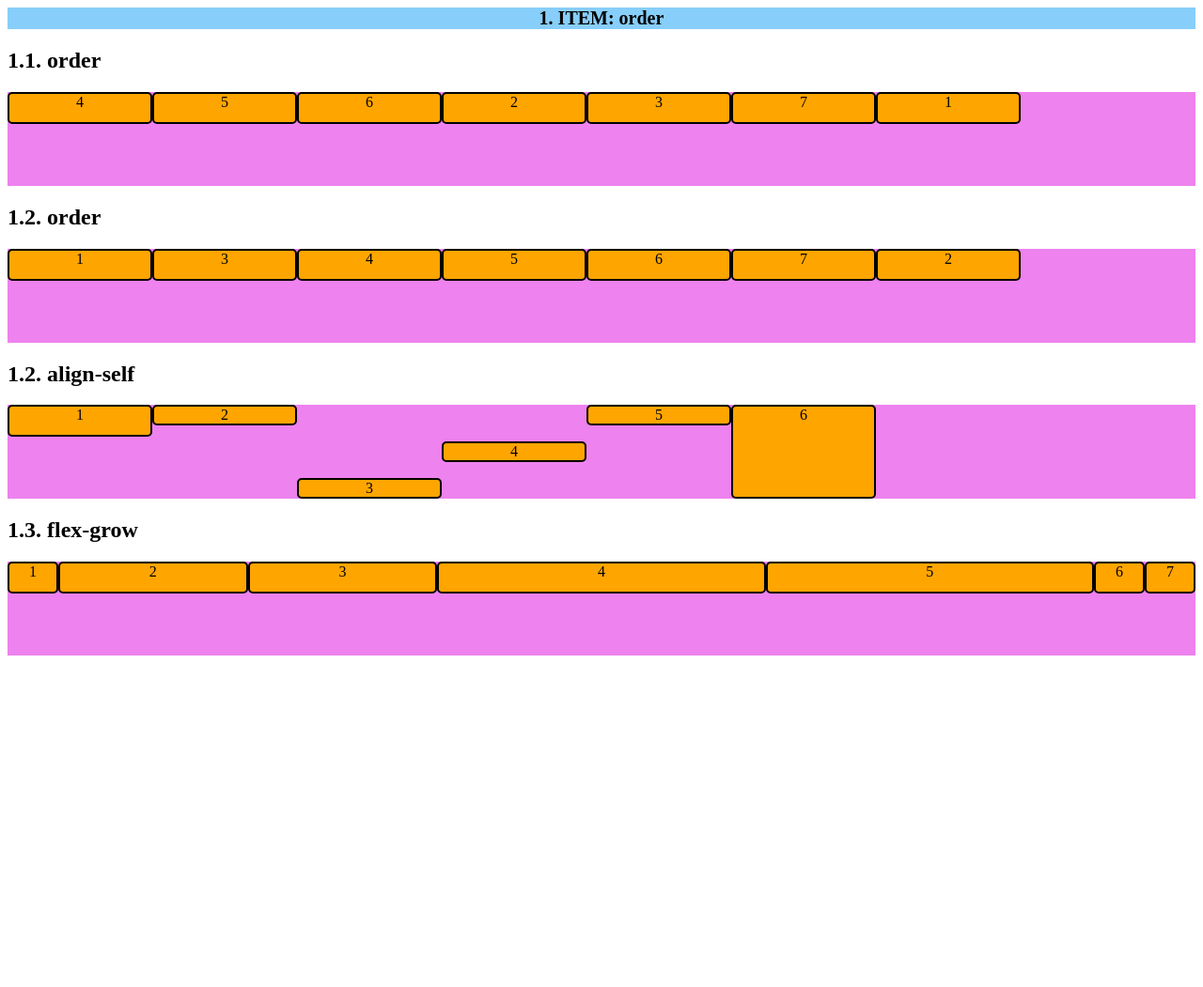
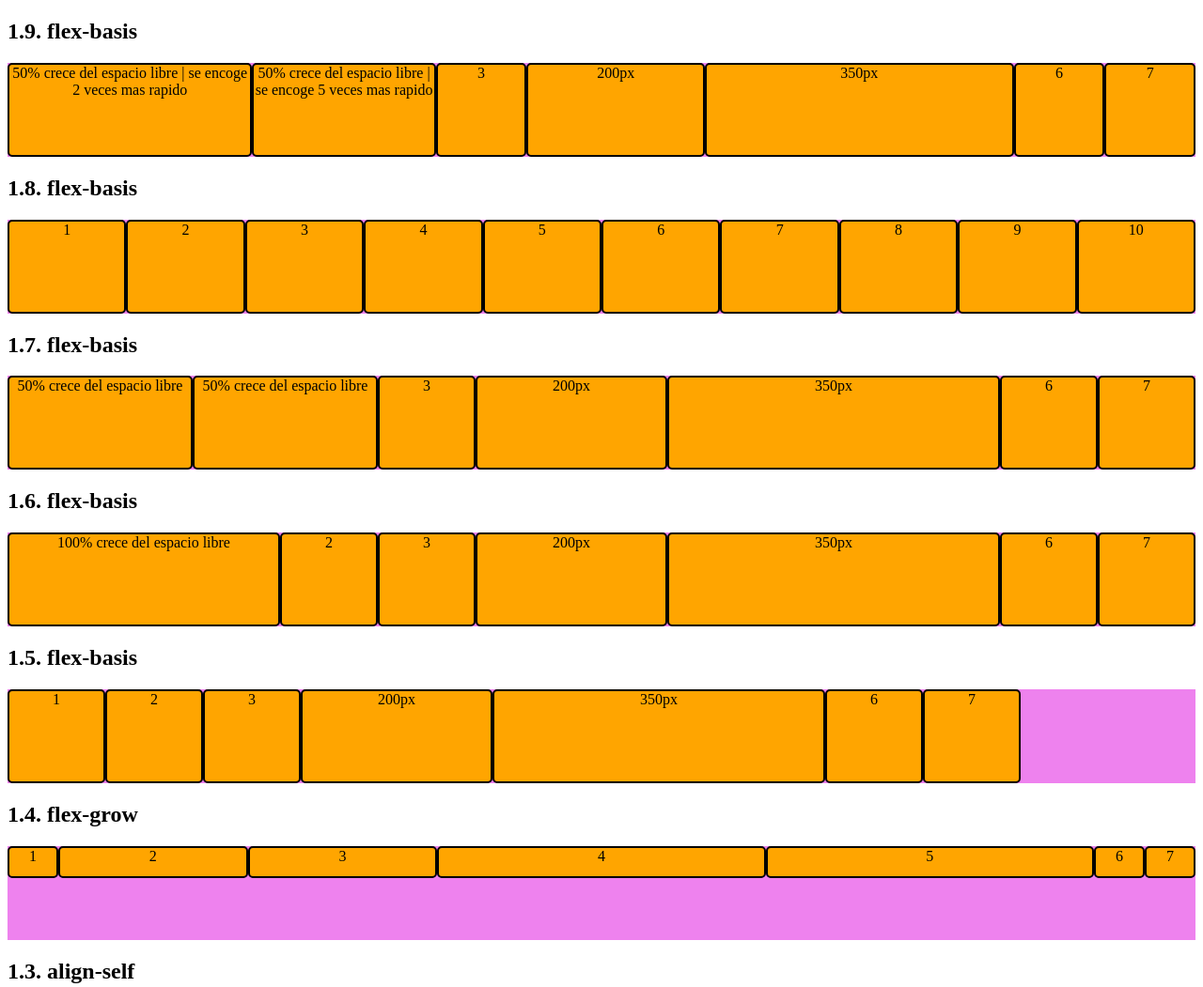
Before and after one commit to abelpacara/flexbox-grid, a plain HTML site: page flexbox/item_attributes.html in a window 1280 px wide. Shown: the top 1051 px of the page at 94% size. Before the commit the page ends 800 px from the top, so only its background shows below. Drawn offline with Linux system fonts and the light colour scheme.

```diff
--- a/flexbox/item_attributes.css
+++ b/flexbox/item_attributes.css
@@ -33,11 +33,18 @@
   background-color: var(--item-bg);
   border: 2px solid black;
   border-radius: 5px;
+}
+
+.item1 {
+  text-align: center;
+  background-color: var(--item-bg);
+  border: 2px solid black;
+  border-radius: 5px;
   width: var(--item-width);
   height: var(--item-height);
 }
 
-.item1 {
+.item2 {
   text-align: center;
   background-color: var(--item-bg);
   border: 2px solid black;
--- a/flexbox/item_attributes.html
+++ b/flexbox/item_attributes.html
@@ -8,49 +8,108 @@
   </head>
 
   <body>
-    <div class="section_title">1. ITEM: order</div>
 
-    <h2>1.1. order</h2>
+    <h2>1.9. flex-basis</h2>
     <div class="container_row">
-      <div class="item" style="order:2">1</div>
-      <div class="item">2</div>
-      <div class="item">3</div>
-      <div class="item" style="order:-3">4</div>
-      <div class="item" style="order:-2">5</div>
-      <div class="item" style="order:-1">6</div>
-      <div class="item" style="order:1">7</div>
+      <div class="item" style="flex-grow: 1; flex-basis: 300px; flex-shrink: 2;">50% crece del espacio libre | se encoge 2 veces mas rapido</div>
+      <div class="item" style="flex-grow: 1; flex-basis: 300px; flex-shrink: 5;">50% crece del espacio libre | se encoge 5 veces mas rapido</div>
+      <div class="item" style="flex-basis: 100px">3</div>
+      <div class="item" style="width: 200px; flex-basis: auto">200px</div>
+      <div class="item" style="width: 350px; flex-basis: auto">350px</div>
+      <div class="item" style="flex-basis: 100px">6</div>
+      <div class="item" style="flex-basis: 100px">7</div>
+    </div>
+
+
+    <h2>1.8. flex-basis</h2>
+    <div class="container_row">
+      <div class="item" style="flex-grow: 1; flex-basis: 0">1</div>
+      <div class="item" style="flex-grow: 1; flex-basis: 0">2</div>
+      <div class="item" style="flex-grow: 1; flex-basis: 0">3</div>
+      <div class="item" style="flex-grow: 1; flex-basis: 0">4</div>
+      <div class="item" style="flex-grow: 1; flex-basis: 0">5</div>
+      <div class="item" style="flex-grow: 1; flex-basis: 0">6</div>
+      <div class="item" style="flex-grow: 1; flex-basis: 0">7</div>
+      <div class="item" style="flex-grow: 1; flex-basis: 0">8</div>
+      <div class="item" style="flex-grow: 1; flex-basis: 0">9</div>
+      <div class="item" style="flex-grow: 1; flex-basis: 0">10</div>
+    </div>
+
+    <h2>1.7. flex-basis</h2>
+    <div class="container_row">
+      <div class="item" style="flex-grow: 1; flex-basis: 0">50% crece del espacio libre</div>
+      <div class="item" style="flex-grow: 1; flex-basis: 0">50% crece del espacio libre</div>
+      <div class="item" style="flex-basis: 100px">3</div>
+      <div class="item" style="width: 200px; flex-basis: auto">200px</div>
+      <div class="item" style="width: 350px; flex-basis: auto">350px</div>
+      <div class="item" style="flex-basis: 100px">6</div>
+      <div class="item" style="flex-basis: 100px">7</div>
+    </div>
+
+    <h2>1.6. flex-basis</h2>
+    <div class="container_row">
+      <div class="item" style="flex-grow: 1; flex-basis: 0">100% crece del espacio libre</div>
+      <div class="item" style="flex-basis: 100px">2</div>
+      <div class="item" style="flex-basis: 100px">3</div>
+      <div class="item" style="width: 200px; flex-basis: auto">200px</div>
+      <div class="item" style="width: 350px; flex-basis: auto">350px</div>
+      <div class="item" style="flex-basis: 100px">6</div>
+      <div class="item" style="flex-basis: 100px">7</div>
+    </div>
+
+    <h2>1.5. flex-basis</h2>
+    <div class="container_row">
+      <div class="item" style="flex-basis: 100px">1</div>
+      <div class="item" style="flex-basis: 100px">2</div>
+      <div class="item" style="flex-basis: 100px">3</div>
+      <div class="item" style="width: 200px; flex-basis: auto">200px</div>
+      <div class="item" style="width: 350px; flex-basis: auto">350px</div>
+      <div class="item" style="flex-basis: 100px">6</div>
+      <div class="item" style="flex-basis: 100px">7</div>
+    </div>
+
+    <h2>1.4. flex-grow</h2>
+    <div class="container_row">
+      <div class="item3" style="flex-grow: 0">1</div>
+      <div class="item3" style="flex-grow: 1">2</div>
+      <div class="item3" style="flex-grow: 1">3</div>
+      <div class="item3" style="flex-grow: 2">4</div>
+      <div class="item3" style="flex-grow: 2">5</div>
+      <div class="item3" style="flex-grow: 0">6</div>
+      <div class="item3" style="flex-grow: 0">7</div>
+    </div>
+
+    <h2>1.3. align-self</h2>
+    <div class="container_row">
+      <div class="item" style="align-self: auto">1</div>
+      <div class="item1" style="align-self: flex-start">2</div>
+      <div class="item1" style="align-self: flex-end">3</div>
+      <div class="item1" style="align-self: center">4</div>
+      <div class="item1" style="align-self: baseline">5</div>
+      <div class="item1" style="align-self: stretch">6</div>
     </div>
 
     <h2>1.2. order</h2>
     <div class="container_row">
-      <div class="item">1</div>
-      <div class="item" style="order:1">2</div>
-      <div class="item">3</div>
-      <div class="item">4</div>
-      <div class="item">5</div>
-      <div class="item">6</div>
-      <div class="item">7</div>
+      <div class="item2">1</div>
+      <div class="item2" style="order: 1">2</div>
+      <div class="item2">3</div>
+      <div class="item2">4</div>
+      <div class="item2">5</div>
+      <div class="item2">6</div>
+      <div class="item2">7</div>
     </div>
 
-    <h2>1.2. align-self</h2>
+    <div class="section_title">1. ITEM: order</div>
+    <h2>1.1. order</h2>
     <div class="container_row">
-      <div class="item" style="align-self:auto">1</div>
-      <div class="item1" style="align-self:flex-start">2</div>
-      <div class="item1" style="align-self:flex-end">3</div>
-      <div class="item1" style="align-self:center">4</div>
-      <div class="item1" style="align-self:baseline">5</div>
-      <div class="item1" style="align-self:stretch">6</div>
-    </div>
-
-    <h2>1.3. flex-grow</h2>
-    <div class="container_row">
-      <div class="item3" style="flex-grow:0;">1</div>
-      <div class="item3" style="flex-grow:1;">2</div>
-      <div class="item3" style="flex-grow:1;">3</div>
-      <div class="item3" style="flex-grow:2;">4</div>
-      <div class="item3" style="flex-grow:2;">5</div>
-      <div class="item3" style="flex-grow:0;">6</div>
-      <div class="item3" style="flex-grow:0;">7</div>
+      <div class="item1" style="order: 2">1</div>
+      <div class="item1">2</div>
+      <div class="item1">3</div>
+      <div class="item1" style="order: -3">4</div>
+      <div class="item1" style="order: -2">5</div>
+      <div class="item1" style="order: -1">6</div>
+      <div class="item1" style="order: 1">7</div>
     </div>
 
   </body>
--- /dev/null
+++ b/flexbox/website1/hamburger-menu.css
@@ -0,0 +1,58 @@
+body {
+  font-family: sans-serif;
+}
+
+.respmenu a {
+  color: inherit;
+  text-decoration: none;
+  display: block;
+  padding: 10px 20px;
+  border-bottom: 2px solid #456789;
+  max-width: 200px;
+  background: #234567;
+  font-variant: small-caps;
+  text-shadow: 1px 1px black;
+}
+
+.respmenu input[type="checkbox"], .respmenu .fa-bars, .respmenu .fa-times {
+  position: absolute;
+  box-sizing: border-box;
+  margin: 0;
+  padding: 0;
+  right: 0;
+  top: 0;
+  width: 48px;
+  height: 48px;
+}
+
+.respmenu .fa-bars, .respmenu .fa-times {
+  font-size: 48px;
+  pointer-events: none;
+}
+
+.respmenu input[type="checkbox"] {
+  opacity: 0;
+}
+
+.respmenu {
+  color: white;
+  position: relative;
+  background: #cccccc;
+  min-height: 48px;
+}
+
+.respmenu nav {
+  display: none;
+}
+
+.respmenu input:checked ~ nav {
+  display: block;
+}
+
+.respmenu input:checked ~ .fa-bars {
+  display: none;
+}
+
+.respmenu input:not(:checked) ~ .fa-times {
+  display: none;
+}
--- /dev/null
+++ b/flexbox/website1/website1.css
@@ -0,0 +1,117 @@
+:root {
+  --body-bg: violet;
+}
+body {
+  background-color: var(--body-bg);
+}
+
+.header {
+  background-color: #ffdfba;
+}
+
+.nav {
+  background-color: #baffc9;
+  height: 50px;
+}
+
+.container {
+  gap: 5px;
+  display: flex;
+  flex-wrap: nowrap;
+}
+
+.sidebar {
+  background-color: #bae1ff;
+  width: 300px;
+}
+
+.sidebar_header {
+  background-color: #ffd6f9;
+  height: 40px;
+}
+
+.sidebar_nav {
+  background-color: #d8fff2;
+  height: 200px;
+}
+
+.sidebar_footer {
+  background-color: #a3b18a;
+  height: 50px;
+}
+
+.footer {
+  background-color: #5871a3;
+  color: #ffffff;
+  height: 70px;
+}
+
+.content {
+  flex-grow: 1;
+
+  display: flex;
+  background-color: blueviolet;
+  /* flex-grow:100; */
+  flex-wrap: wrap;
+  gap: 15px;
+
+  padding: 15px;
+}
+
+.product {
+  width: 150px;
+  height: 200px;
+  background-color: chocolate;
+  /* margin:15px; */
+}
+
+/* Móviles */
+@media (max-width: 480px) {
+  .container {
+    gap: 5px;
+    display: flex;
+    flex-wrap: wrap;
+  }
+
+  .sidebar {
+    flex-grow: 1;
+  }
+
+  .content {
+    flex-grow: 1;
+  }
+}
+
+/* Tablets */
+@media (min-width: 481px) and (max-width: 768px) {
+  .container {
+    gap: 5px;
+    display: flex;
+    flex-wrap: nowrap;
+  }
+
+  .sidebar {
+    flex-grow: 1;
+  }
+
+  .content {
+    flex-grow: 1;
+  }
+}
+
+/* Escritorios */
+@media (min-width: 769px) {
+  .container {
+    gap: 5px;
+    display: flex;
+    flex-wrap: nowrap;
+  }
+
+  .sidebar {
+    flex-grow: 1;
+  }
+
+  .content {
+    flex-grow: 1;
+  }
+}
```
Also changed, not shown: flexbox/website1/hamburger-menu.html (added, +25 -0 lines), flexbox/website1/website1.html (added, +40 -0 lines), 2 other files.
